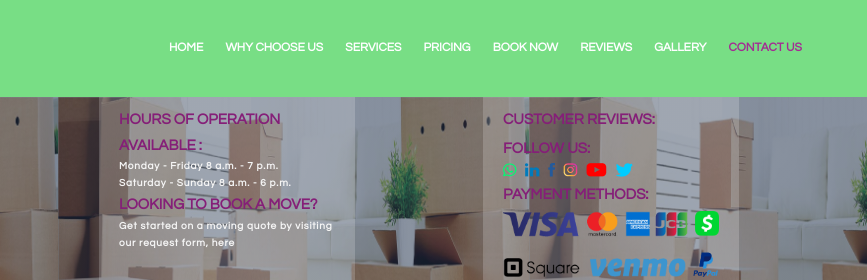
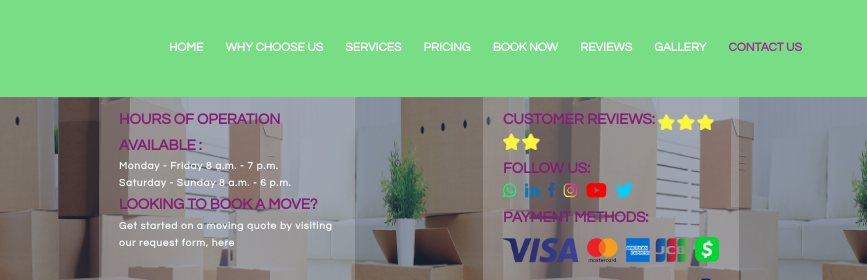
Before and after one commit to majdi61/moving, a plain HTML site: page contact.html in a window 1280 px wide. Shown: the top 280 px of the page, 413-1280 px from the left. Drawn offline with nearby package versions, Linux system fonts and the light colour scheme.

Commit message:
Update contact.html

```diff
--- a/contact.html
+++ b/contact.html
@@ -108,6 +108,13 @@
       <div class="huskermoversc box">
         <div class="box-title dl">CUSTOMER REVIEWS: </div>
         <div class="etoile dl">
+
+              <img src="assets/images/etoile.png" alt="" width="8%">
+              <img src="assets/images/etoile.png" alt="" width="8%">
+              <img src="assets/images/etoile.png" alt="" width="8%">
+              <img src="assets/images/etoile.png" alt="" width="8%">
+              <img src="assets/images/etoile.png" alt="" width="8%">
+
 
 
         </div>
@@ -299,7 +306,7 @@
   display: inline;
 }
 .dk{display: block;}
-.margin-top{ margin-top: 1.5%;}
+.margin-top{ margin-top: 3%;}
 
 @media only screen and (max-width:56.25em) {
         .box{
@@ -576,9 +583,7 @@ iframe {
   color: #8f8fa1;
   line-height: 1.2;
 }
-.svg{
-  width: 34%;
-}
+
 
 /*---------------------------------------------*/
 input.input100 {
```
